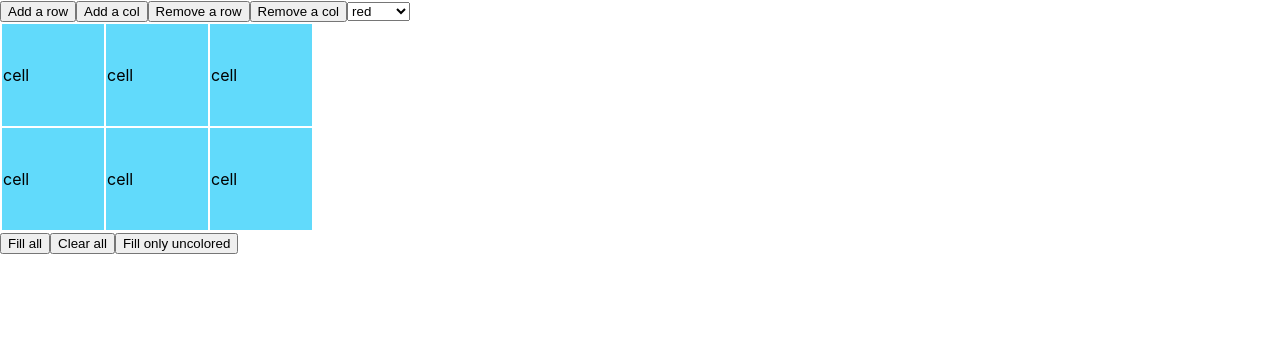
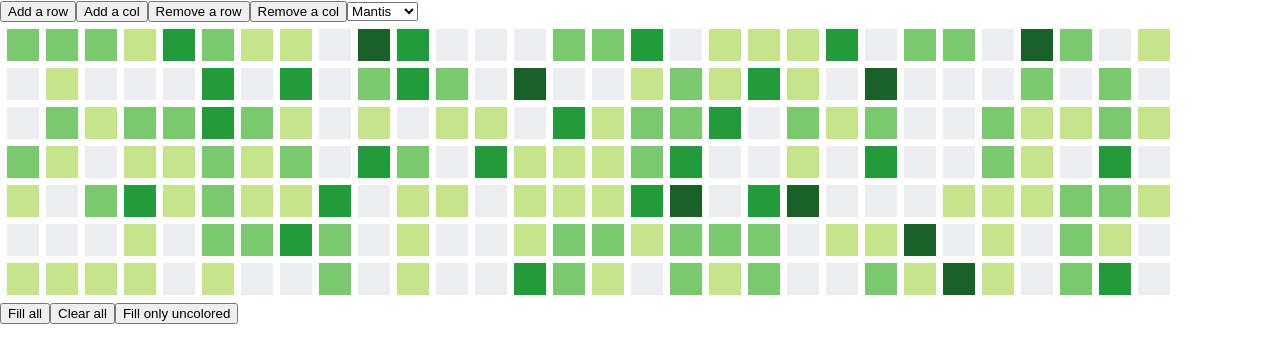
Before and after one commit to sw385/react-grid, a React (Create React App) app: page / in a window 1280 px wide. Shown: the top 362 px of the page. Built offline with nearby package versions, Linux system fonts and the light colour scheme.

Commit message:
Added table colors and changed default number of rows and columns

```diff
--- a/src/App.css
+++ b/src/App.css
@@ -1,16 +1,29 @@
-.default-color {
-  background-color: #61dafb;
+
+.solitude-color {
+  background-color: #ebedf0;
 }
 
-.red-color {
-  background-color: red;
+.sulu-color {
+  background-color: #c6e48b;
 }
 
-.green-color {
-  background-color: green;
+.mantis-color {
+  background-color: #7bc96f;
+}
+
+.forest-color {
+  background-color: #239a3b;
+}
+
+.crusoe-color {
+  background-color: #196127;
 }
 
 td {
-  width: 100px;
-  height: 100px;
+  width: 30px;
+  height: 30px;
 }
+
+table {
+  border-spacing: 7px;
+}
--- a/src/App.js
+++ b/src/App.js
@@ -6,17 +6,26 @@ class App extends Component {
 	constructor(props) {
 		super(props);
 
-		const defaultColor = "default-color";
-		const initialRow = 2;
-		const initialCol = 3;
+		const defaultColor = "solitude-color";
+		const initialRow = 7;
+		const initialCol = 30;
 		// const row = Array.from({ length: initialCol }).map(x => defaultColor);
+		const colorPalette = ["solitude-color", "sulu-color", "mantis-color", "forest-color", "crusoe-color"];
+		const colorProportion = ["solitude-color", "sulu-color", "mantis-color"];
+		for (let i = 0; i < colorPalette.length; ++i) {
+			for (let j = 0; j <= i; ++j) {
+				colorProportion.push(colorPalette[j])
+			}
+		}
+
 		const array = Array.from({ length: initialRow }).map(x =>
-			Array.from({ length: initialCol }).map(x => defaultColor)
+			// Array.from({ length: initialCol }).map(x => defaultColor)
+			Array.from({ length: initialCol }).map(x => colorProportion[Math.floor(Math.random() * colorProportion.length)])
 		);
 
 		this.state = {
 			defaultColor: defaultColor,
-			currentColor: "red-color",
+			currentColor: "mantis-color",
 			colorArray: array
 		};
 		console.log(this.state.colorArray);
@@ -138,14 +147,20 @@ class App extends Component {
 					value={this.state.currentColor}
 					onChange={this.updateSelectedColor}
 				>
-					<option id="default" value="default-color">
-						default
+					<option id="solitude" value="solitude-color">
+						Solitude
 					</option>
-					<option id="red" value="red-color">
-						red
+					<option id="sulu" value="sulu-color">
+						Sulu
 					</option>
-					<option id="green" value="green-color">
-						green
+					<option id="mantis" value="mantis-color">
+						Mantis
+					</option>
+					<option id="forest" value="forest-color">
+						Forest
+					</option>
+					<option id="crusoe" value="crusoe-color">
+						Crusoe
 					</option>
 				</select>
 
--- a/src/components/TableCell.jsx
+++ b/src/components/TableCell.jsx
@@ -7,7 +7,6 @@ function TableCell(props) {
 			className={colorClass}
 			onClick={() => props.handleClick(props.row, props.col)}
 		>
-			cell
 		</td>
 	);
 }
```
